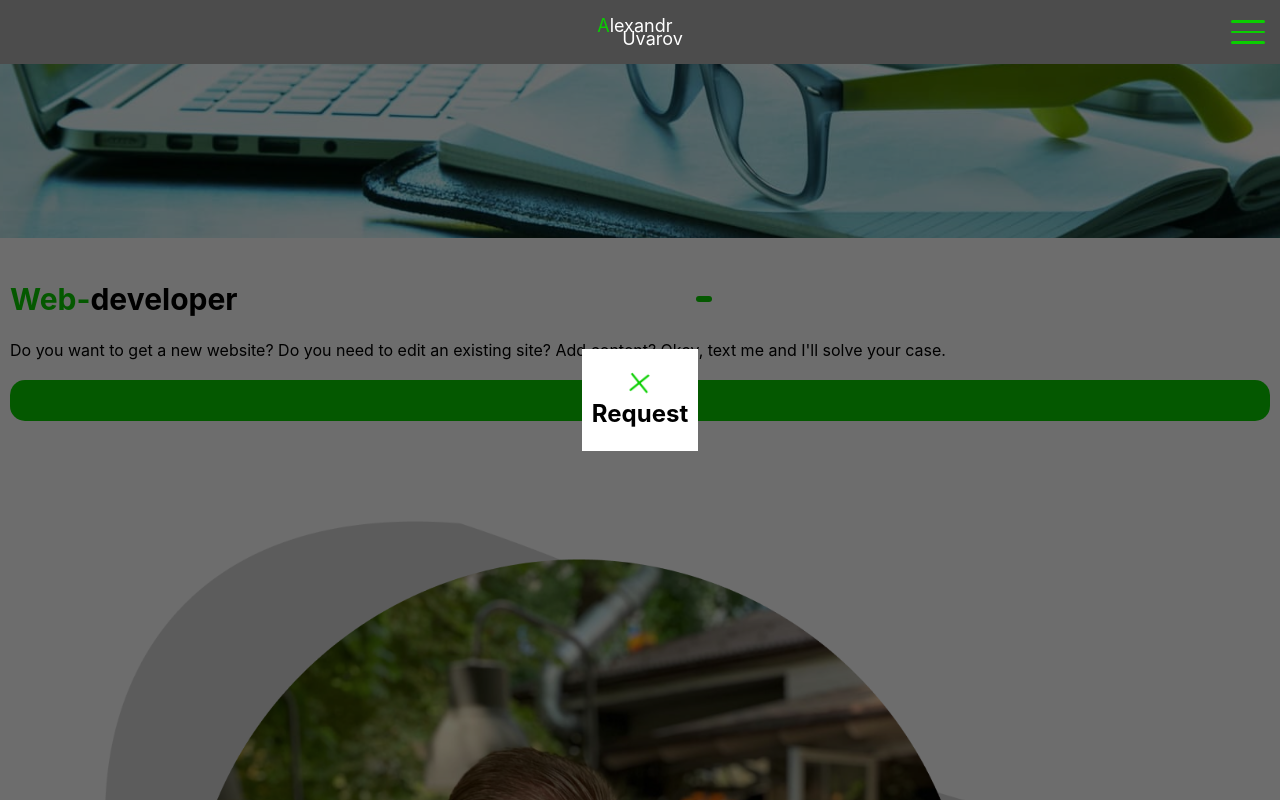
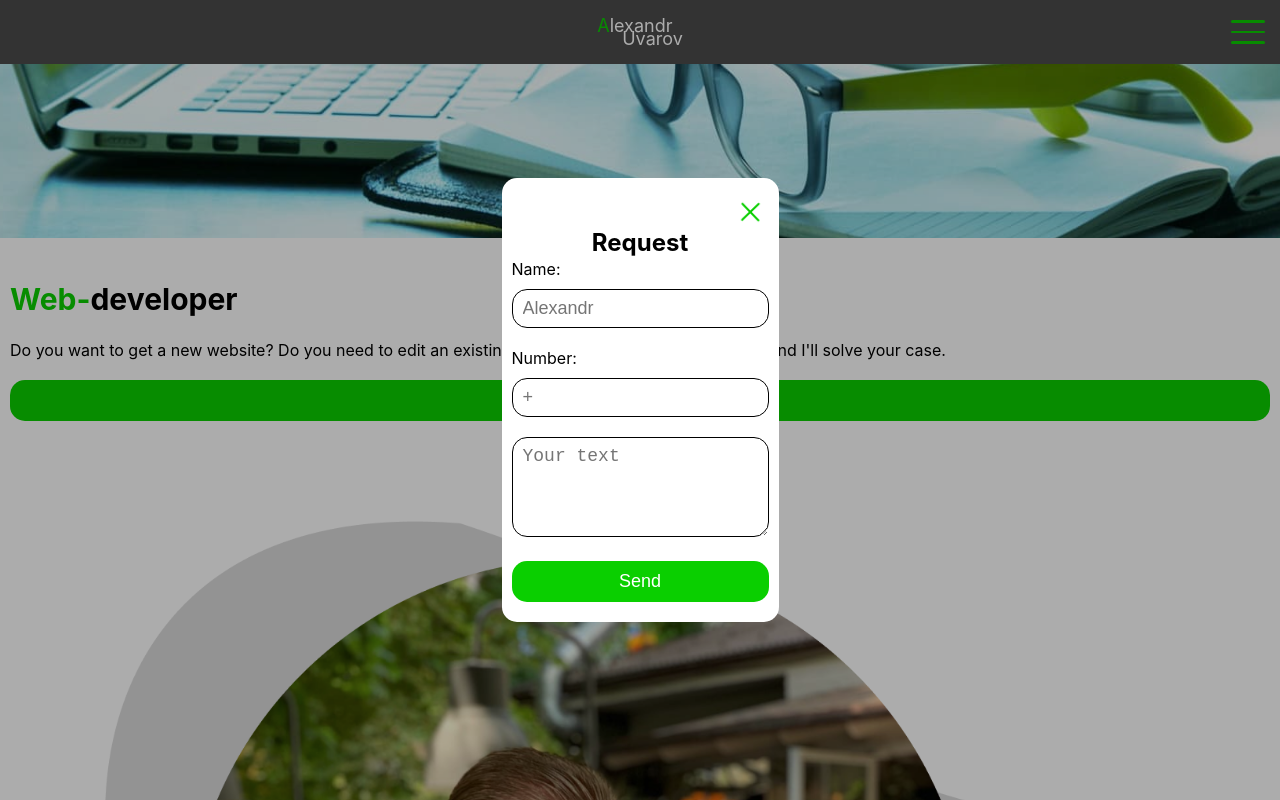
Before and after one commit to Alehandro26/alexandr-uvarov, a React (Create React App) app: page / in a window 1280 px wide. Both pictures are taken after a click on the button "Request". Shown: the part 630-1430 px from the top of the page. Built offline with nearby package versions, Linux system fonts and the light colour scheme.

Commit message:
popupForm

```diff
--- a/src/componentes/Header.scss
+++ b/src/componentes/Header.scss
@@ -79,15 +79,15 @@
         top: 64px;
         width: 100%;
         height: 100%;
-        transform: translateY(-100%);
+        top: -100%;
         transition: .3s;
 
         &.active {
-            transform: translateY(0);
+            top: 64px;
 
             .header__nav_bgr {
-                opacity: 1;
-                transition: 0;
+                animation: bgrAnimation 1 .5s forwards;
+                animation-delay: .4s;
             }
         }
 
@@ -96,8 +96,7 @@
             width: 100%;
             height: 100%;
             opacity: 0;
-            transition: 3s;
-            background: rgba(0, 0, 0, .6);
+            background-color: rgba(0, 0, 0, 0.325);
         }
     }
     &__list {
--- a/src/componentes/Main.jsx
+++ b/src/componentes/Main.jsx
@@ -2,12 +2,14 @@ import { useRef } from "react";
 import "./Main.scss";
 
 function Main() {
+  const body = document.body;
   const buttonMainRef = useRef();
   const popupMainRef = useRef();
 
   const popupMain = () => {
     buttonMainRef.current.classList.toggle("active");
     popupMainRef.current.classList.toggle("active");
+    body.classList.toggle("not-scroll");
   };
 
   return (
@@ -45,6 +47,7 @@ function Main() {
         </div>
       </div>
       <div className="popup" ref={popupMainRef}>
+        <div className="popup__bgr" onClick={popupMain}></div>
         <div className="popup__wrapper">
           <div className="popup__exit-wrapper">
             <div className="popup__animation"></div>
@@ -54,7 +57,44 @@ function Main() {
             </div>
           </div>
           <h3 className="popup__title">Request</h3>
-          <form action="" className="popup__form"></form>
+          <form action="#" className="popup__form form">
+            <div className="form__item">
+              <label htmlFor="nameForm" className="form__label">
+                Name:
+              </label>
+              <input
+                type="text"
+                id="nameForm"
+                name="name"
+                placeholder="Alexandr"
+                className="form__input"
+              />
+            </div>
+            <div className="form__item">
+              <label htmlFor="emailForm" className="form__label">
+                Number:
+              </label>
+              <input
+                type="number"
+                id="emailForm"
+                name="number"
+                placeholder="+"
+                className="form__input"
+              />
+            </div>
+            <div className="form__item">
+              <label htmlFor="" className="form__text"></label>
+              <textarea
+                name="message"
+                id="messageForm"
+                className="textarea form__input"
+                placeholder="Your text"
+              ></textarea>
+            </div>
+            <button type="submit" className="form__button">
+              Send
+            </button>
+          </form>
         </div>
       </div>
     </section>
--- a/src/componentes/Main.scss
+++ b/src/componentes/Main.scss
@@ -53,12 +53,17 @@
     }
 
     &__button {
+        position: relative;
         font-size: 18px;
         color: white;
         background-color: #0ACF00;
         padding: 10px;
         border-radius: 15px;
         transition: .3s;
+
+        &.active {
+
+        }
     }
     &__button:active {
         transform: scale(0.85);
@@ -73,26 +78,50 @@
     display: flex;
     align-items: center;
     justify-content: center;
-    background-color: rgba(0, 0, 0, 0.573);
     top: 0;
     left: -100%;
+    transition: 0.3s;
+    z-index: 15;
     &.active {
         left: 0;
         .popup__exit {
-            animation: rotateAnim 3 2s;
-            animation-timing-function: cubic-bezier(0.83, 0, 0.17, 1);
+            animation: rotateAnim infinite 3s;
+            animation-timing-function: linear;
             animation-delay: 2s;
+        }
+        .popup__bgr {
+            animation: bgrAnimation 1 .5s forwards;
+            animation-delay: .4s;
         }
     }
 
+    &__bgr {
+        position: fixed;
+        background-color: rgba(0, 0, 0, 0.325);
+        width: 100%;
+        height: 100%;
+        opacity: 0;
+    }
 
     &__wrapper {
+        position: relative;
+        z-index: 2;
         display: flex;
         flex-direction: column;
         align-items: center;
         justify-content: center;
         padding: 20px 10px;
         background-color: white;
+        border-radius: 15px;
+    }
+
+    &__exit-wrapper {
+        display: flex;
+        width: 100%;
+    }
+
+    &__animation {
+        flex: 1;
     }
 
     &__exit {
@@ -115,18 +144,89 @@
     }
 }
 
+.form {
+    display: flex;
+    flex-direction: column;
+    gap: 20px;
+
+    &__item:nth-child(3) {
+
+        .form__input {
+            min-height: 100px;
+        }
+    }
+
+    &__label {
+        display: block;
+        padding-bottom: 10px;
+    }
+
+    &__input {
+        border: 1px solid black;
+        resize: vertical;
+        border-radius: 15px;
+        width: 100%;
+        font-size: 18px;
+        line-height: 150%;
+        padding: 5px 10px;
+        outline: none;
+        transition: .3s;
+
+        &:focus {
+            transform: scale(1.02);
+        }
+    }
+
+    &__button {
+        font-size: 18px;
+        color: white;
+        background-color: #0ACF00;
+        padding: 10px;
+        border-radius: 15px;
+        transition: 0.3s;
+        &:active {
+            transform: scale(0.85);
+            border-radius: 50%;
+        }
+    }
+}
+
+@keyframes bgrAnimation {
+    from {
+        opacity: 0;
+    }
+    to {
+        opacity: 1;
+    }
+}
+
 @keyframes rotateAnim {
     0% {
         transform: rotate3d(1, 1, 1, 0deg);
     }
-    25% {
+    6% {
         transform: rotate3d(1, 1, 1, 60deg);
     }
-    50% {
+    12% {
+        transform: rotate3d(1, 1, 1, 0deg);
+    }
+    18% {
+        transform: rotate3d(1, 1, 1, -60deg);
+    }
+    25% {
         transform: rotate3d(1, 1, 1, 0deg);
     }
     75% {
+        transform: rotate3d(1, 1, 1, 60deg);
+    }
+    82% {
+        transform: rotate3d(1, 1, 1, 0deg);
+    }
+    88% {
         transform: rotate3d(1, 1, 1, -60deg);
+    }
+    94% {
+        transform: rotate3d(1, 1, 1, 60deg);
     }
     100% {
         transform: rotate3d(1, 1, 1, 0deg);
```
